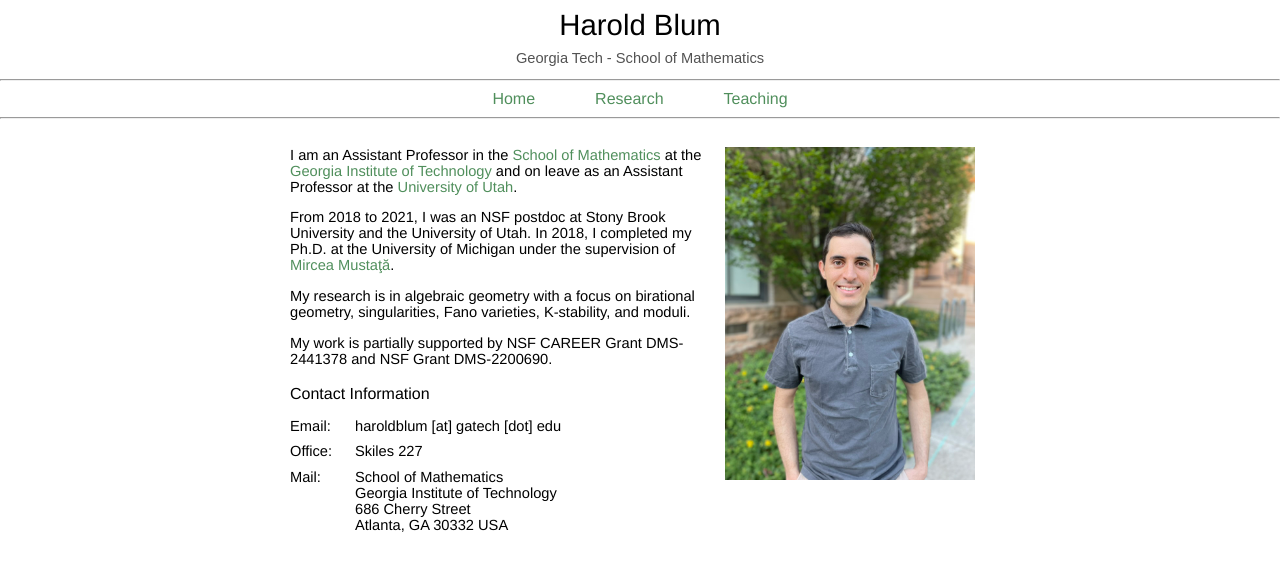
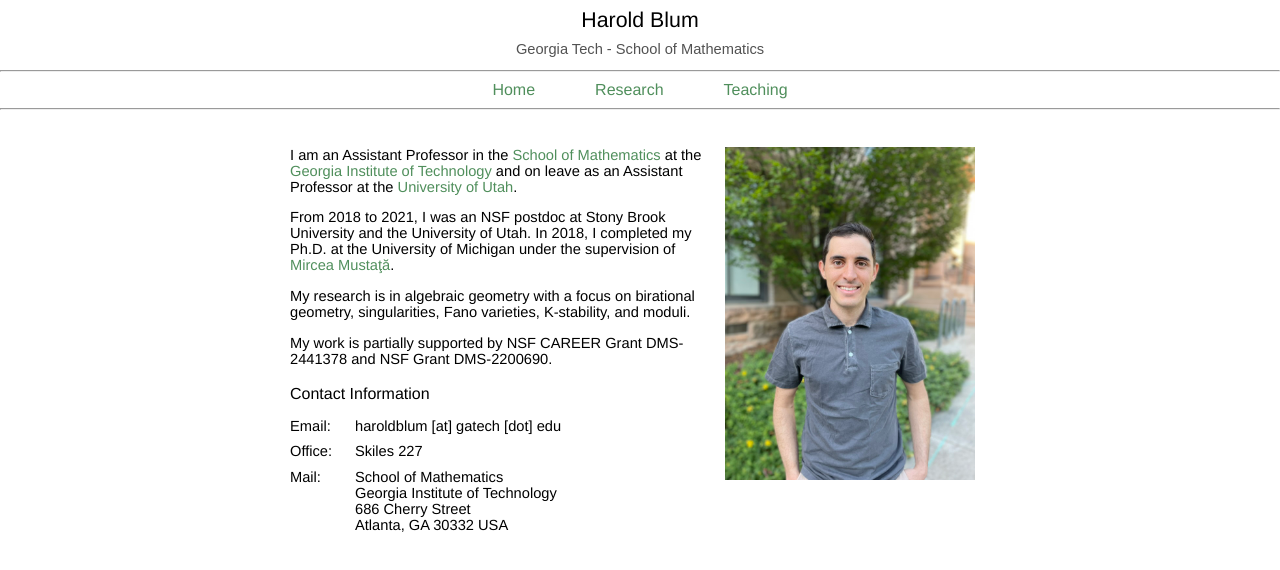
Before and after one commit to haroldblum/haroldblum.github.io, a plain HTML site: page index.html in a window 1280 px wide. Drawn offline with Linux system fonts and the light colour scheme.

Commit message:
Update style.css
edit font of title

```diff
--- a/style.css
+++ b/style.css
@@ -50,7 +50,7 @@ header h2  /** H2s inside of a header. **/
             {margin: 4px;
               border: 0;
               padding: 4px 0 0;
-              font-size: 22pt;
+              font-size: 16pt;
               font-family: helvetica;
               font-weight: lighter;}
 
```
